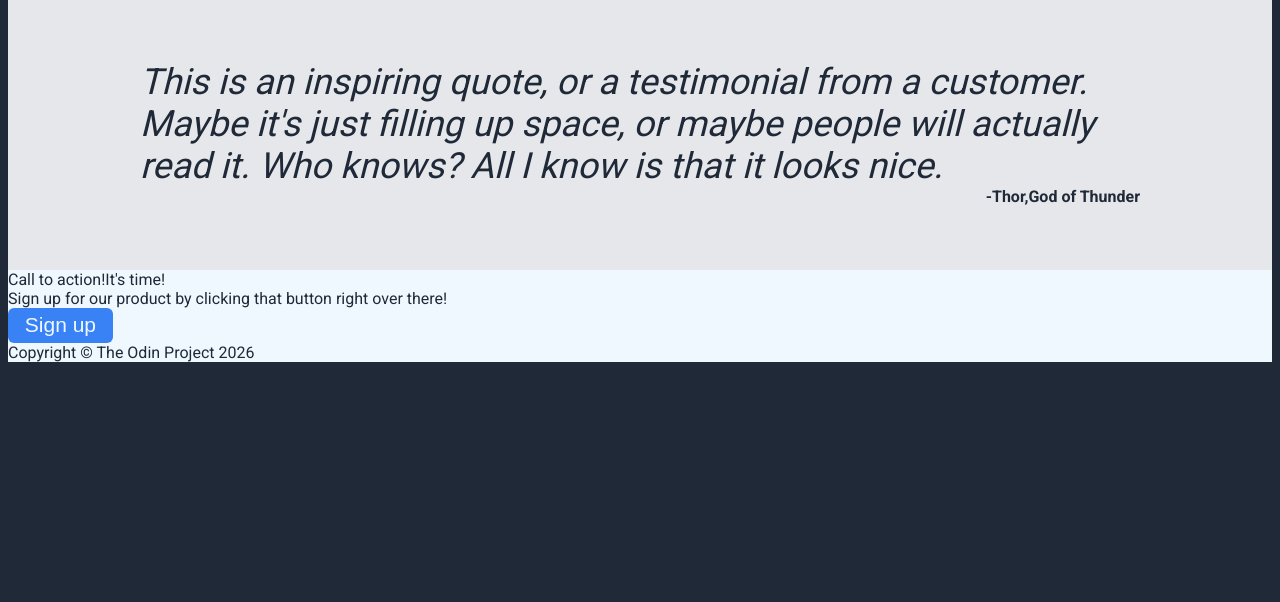
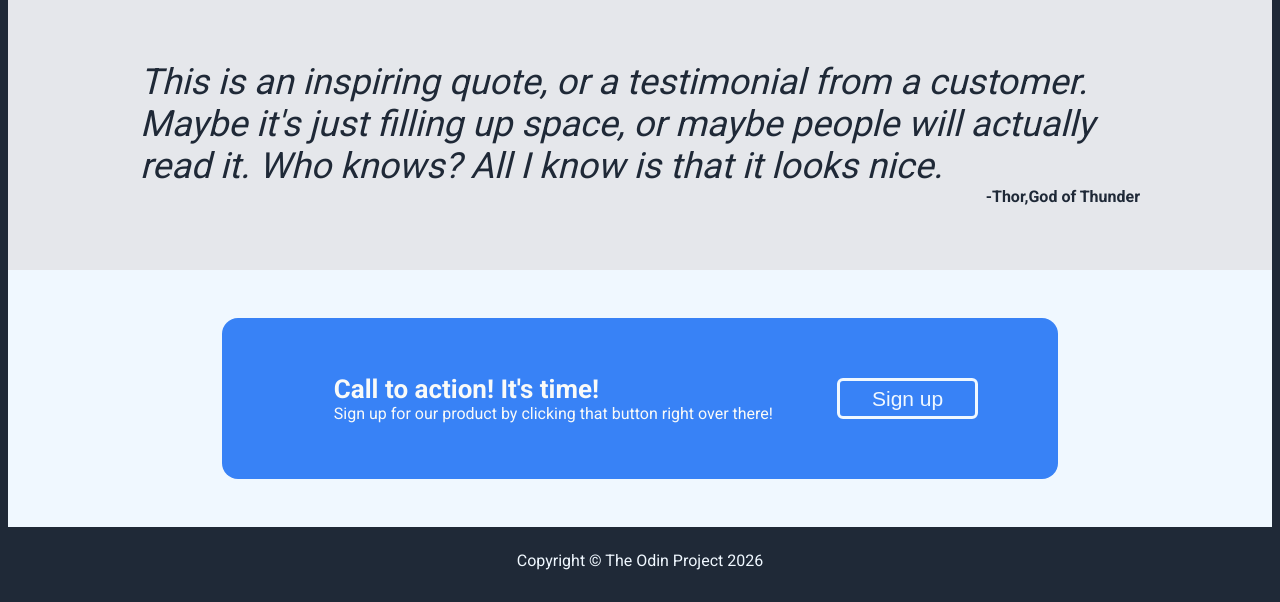
Before and after one commit to Bhuvesh-Garg/Landing-Page, a plain HTML site: page index.html in a window 1280 px wide. Shown: the part 749-1351 px from the top of the page. Before the commit the page ends 1119 px from the top, so only its background shows below. Drawn offline with Linux system fonts and the light colour scheme.

Commit message:
footer and bottom area fully completed

```diff
--- a/index.html
+++ b/index.html
@@ -58,9 +58,11 @@
 <div class="name">-Thor,God of Thunder</div></div>
 </div>
 
-<div class="bottom"><div>Call to action!It's time!</div>
-<div>Sign up for our product by clicking that button right over there!</div>
-<button>Sign up</button></div>
+<div class="bottom"><div class="space"><div class="Call">Call to action! It's time!</div>
+<div class="text">Sign up for our product by clicking that button right over there!</div>
+</div>
+<button class="lastbutton">Sign up</button></div>
+
 <div class="footer">Copyright &copy; The Odin Project 2026</div>
 </body>
 </html>
--- a/styles.css
+++ b/styles.css
@@ -139,3 +139,38 @@ button{
     text-align: end;
     font-weight: 900;
 }
+.bottom{
+    display: flex;
+    justify-content: center;
+    gap: 32px;
+    align-items: center;
+    flex-grow: 1;
+    padding-top: 1.5em;
+padding-bottom: 1.5em;
+    padding-inline: 5em;
+     max-width: fit-content;
+     background-color: #3882F6;
+     margin: 3em;
+     margin-inline: auto;
+     border-radius: 16px;
+     color: #F9FAF8;
+}
+.space{
+   padding: 2em;
+}
+.lastbutton{
+    border-color: aliceblue;
+    border-style: solid;
+    padding-inline: 32px;
+
+}
+.Call{
+    font-size: 26px;
+    font-weight: 700;
+}
+.footer{
+    background-color: #1F2937;
+    color: aliceblue;
+    padding: 1.5em;
+    text-align: center;
+}
```
